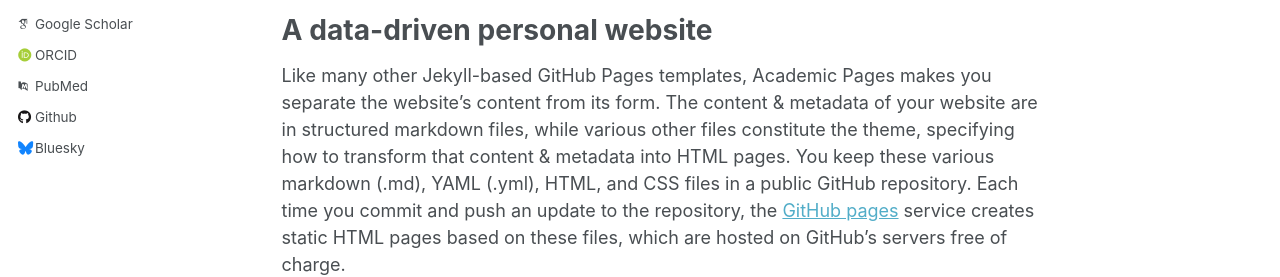
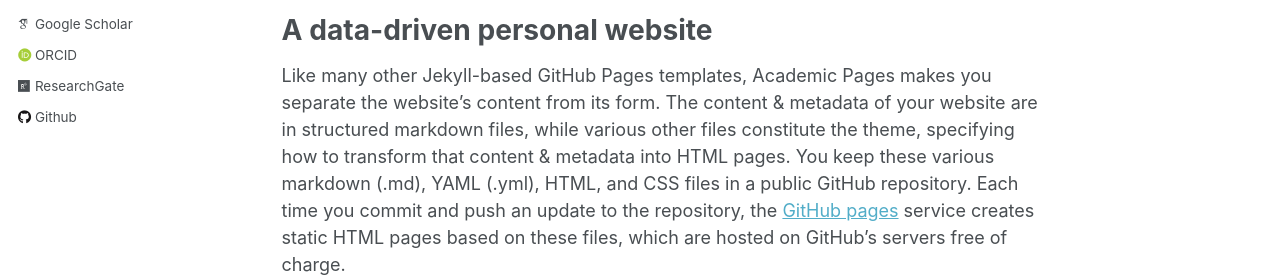
Before and after one commit to nbmanning/nbmanning.github.io, a Jekyll site: the page built from _pages/about.md, in a window 1280 px wide. Shown: the part 456-733 px from the top of the page. Built offline with Jekyll 4.4.1, drawn with Linux system fonts in a browser that asks for light colours; some web fonts are replaced; some of the changed lines change nothing that is shown.

Commit message:
Updated links by adding ResearchGate & ORCID

```diff
--- a/_config.yml
+++ b/_config.yml
@@ -34,10 +34,10 @@
   arxiv            : # URL - Update with the correct link to your profile
   googlescholar    : "https://scholar.google.com/citations?user=T4xVeaMAAAAJ&hl=en"
   impactstory      : # URL
-  orcid            : "http://orcid.org/yourorcidurl"
+  orcid            : "https://orcid.org/0000-0001-6585-649X"
   semantic         : # URL
-  pubmed           : "https://www.ncbi.nlm.nih.gov/pubmed/?term=john+snow"
-  researchgate     : # URL
+  pubmed           : # "https://www.ncbi.nlm.nih.gov/pubmed/?term=john+snow"
+  researchgate     : "https://www.researchgate.net/profile/Nicholas-Manning-4"
 
   # Repositories and software development
   bitbucket        : # Username - Update with your username on the site
@@ -48,7 +48,7 @@
   stackoverflow    : # User number or user number and name (i.e., use "1" or "1/jeff-atwood")
 
   # Social media
-  bluesky          : "bsky.app" # Replace this with you Bluesky username
+  bluesky          : #"bsky.app" # Replace this with you Bluesky username
   facebook         : # Username
   flickr           : # Username
   foursquare       : # Username
```
